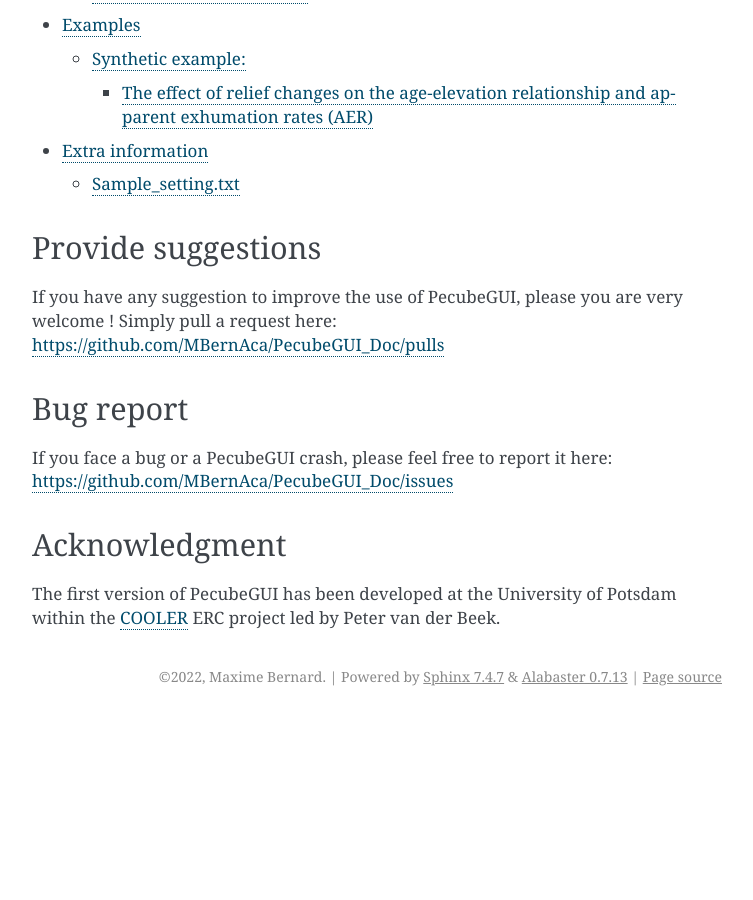
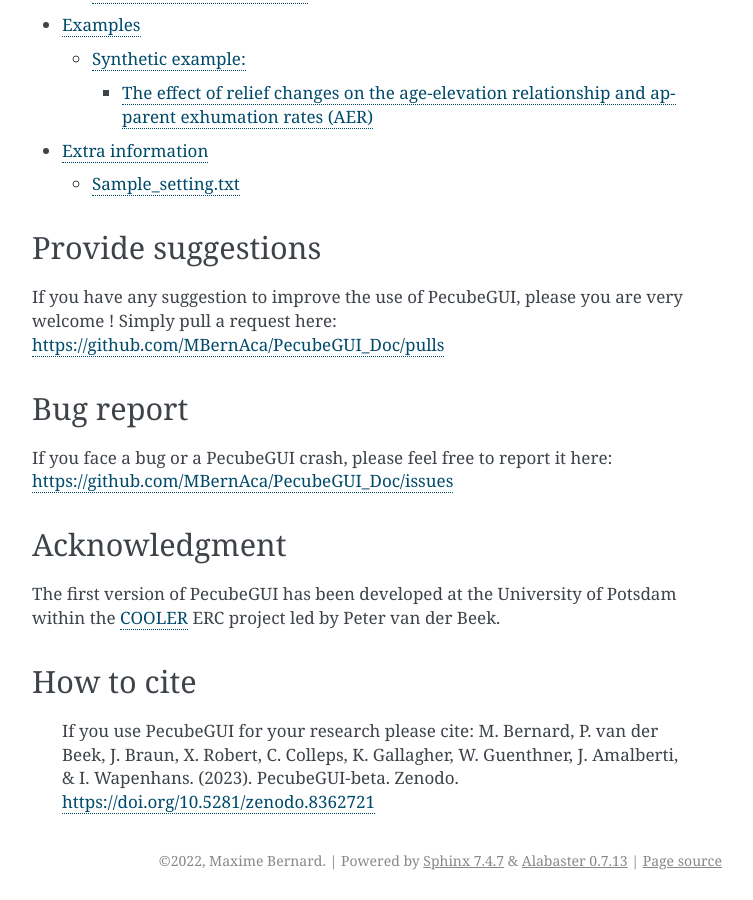
Before and after one commit to MBernAca/PecubeGUI_Doc, a Sphinx documentation site: the page built from docs/source/index.rst, in a window 1280 px wide and 900 px high, scrolled down 1761 px. Shown: the whole window, without its empty margins (388-1141 px from the left). Built offline with Sphinx 7.4.7, drawn with Linux system fonts in a browser that asks for light colours; before the commit the page ends 2477 px from its top, so only the background shows below that.

Commit message:
Update index.rst

```diff
--- a/docs/source/index.rst
+++ b/docs/source/index.rst
@@ -52,3 +52,8 @@
 The first version of PecubeGUI has been developed at the University of Potsdam within the COOLER_ ERC project led by Peter van der Beek.
 
 .. _COOLER: http://erc-cooler.eu/
+
+How to cite
+------------
+
+ If you use PecubeGUI for your research please cite: M. Bernard, P. van der Beek, J. Braun, X. Robert, C. Colleps, K. Gallagher, W. Guenthner, J. Amalberti, & I. Wapenhans. (2023). PecubeGUI-beta. Zenodo. https://doi.org/10.5281/zenodo.8362721
```
